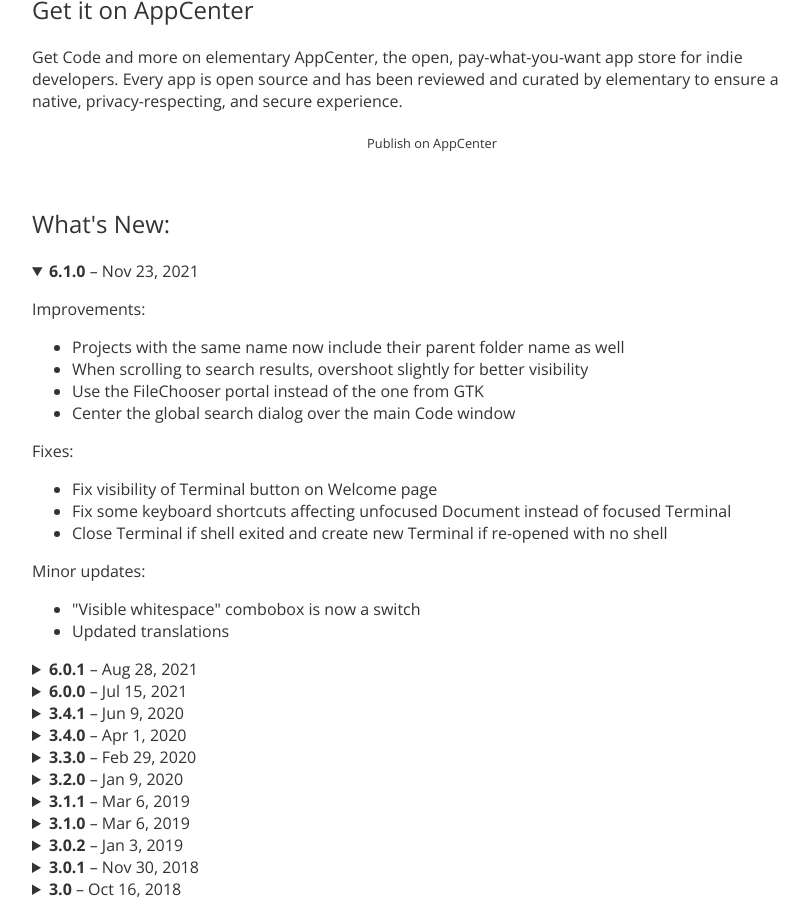
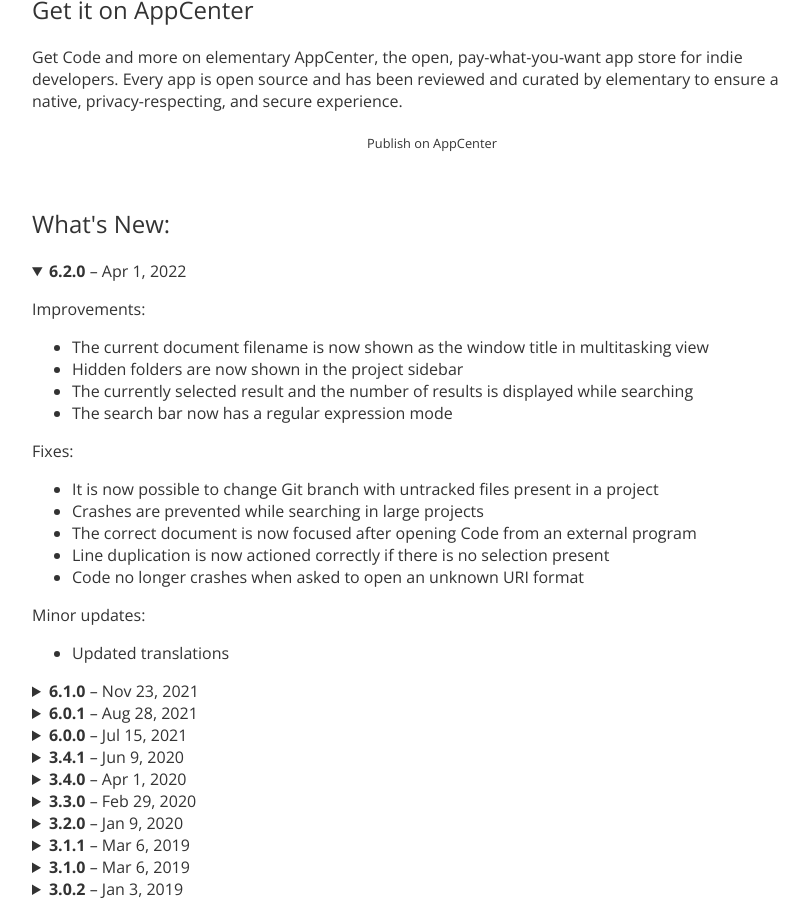
Before and after one commit to elementary/appcenter-web, a Jekyll site: the page built from _apps/io.elementary.code.md, in a window 1280 px wide and 900 px high, scrolled down 924 px. Shown: the whole window, without its empty margins (208-1017 px from the left). Built offline with Jekyll 4.4.1, drawn with Linux system fonts in a browser that asks for light colours; nearby versions of some CDN libraries.

```diff
--- a/_apps/io.elementary.code.md
+++ b/_apps/io.elementary.code.md
@@ -19,6 +19,46 @@ color:
   primary-text: "#fff"
 price: false
 releases:
+- version: 6.2.0
+  unix-timestamp: 1648771200
+  description: |-
+    <p>Improvements:</p>
+
+    <ul>
+
+      <li>The current document filename is now shown as the window title in multitasking view</li>
+
+      <li>Hidden folders are now shown in the project sidebar</li>
+
+      <li>The currently selected result and the number of results is displayed while searching</li>
+
+      <li>The search bar now has a regular expression mode</li>
+
+    </ul>
+
+    <p>Fixes:</p>
+
+    <ul>
+
+      <li>It is now possible to change Git branch with untracked files present in a project</li>
+
+      <li>Crashes are prevented while searching in large projects</li>
+
+      <li>The correct document is now focused after opening Code from an external program</li>
+
+      <li>Line duplication is now actioned correctly if there is no selection present</li>
+
+      <li>Code no longer crashes when asked to open an unknown URI format</li>
+
+    </ul>
+
+    <p>Minor updates:</p>
+
+    <ul>
+
+      <li>Updated translations</li>
+
+    </ul>
 - version: 6.1.0
   unix-timestamp: 1637625600
   description: |-
```
Also changed, not shown: _apps/com.github.phoneybadger.trimmer.md (added, +24 -0 lines).
